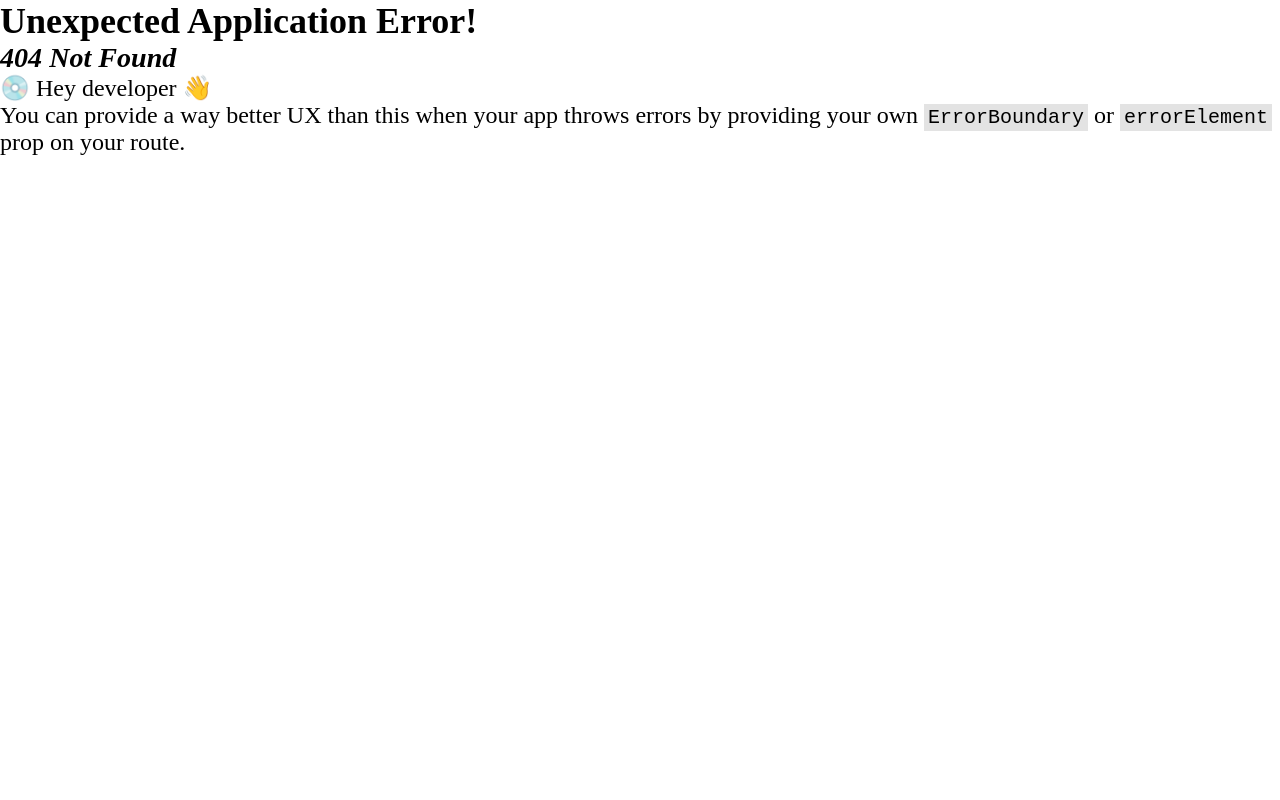
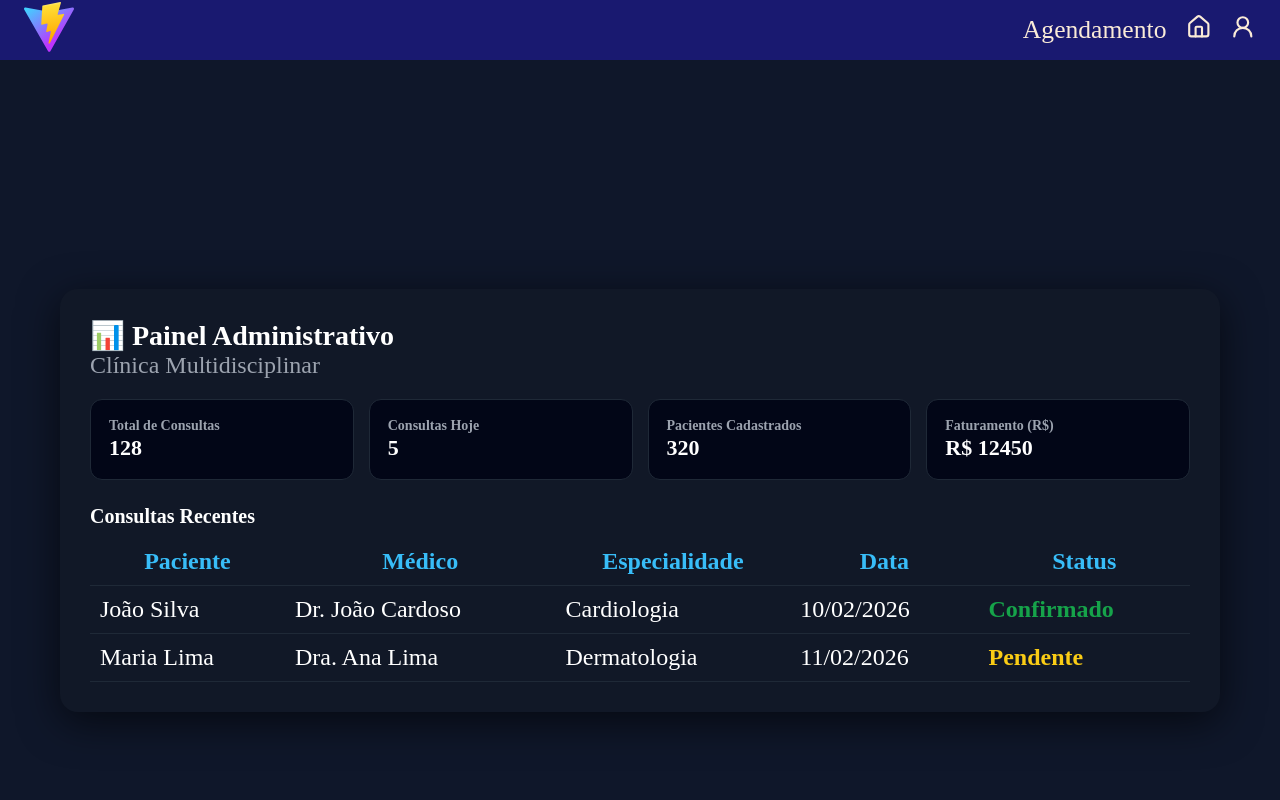
Before and after one commit to vitorsac13/clinica, a React (Vite) app in the folder frontend/: page /dashboard in a window 1280 px wide. Before the commit this address had no page. Shown: the top 800 px of the page. Built offline with nearby package versions, Linux system fonts and the light colour scheme.

Commit message:
Commit page Dashboard

```diff
--- a/frontend/src/main.jsx
+++ b/frontend/src/main.jsx
@@ -8,6 +8,7 @@ import Home from './pages/home/page.jsx'
 import Profile from './pages/profile/page.jsx'
 import Auth from './pages/auth/page.jsx'
 import Appointment from './pages/appointment/page.jsx'
+import Dashboard from "./pages/dashboard/page.jsx"
 
 const pages = createBrowserRouter([
 	{
@@ -18,6 +19,7 @@ const pages = createBrowserRouter([
 			{ path: '/profile', element: <Profile /> },
       		{ path: '/auth', element: <Auth /> },
 			{ path: '/appointment', element: <Appointment /> },
+			{ path: '/dashboard', element: <Dashboard />}
 		]
 	}
 ])
--- /dev/null
+++ b/frontend/src/pages/dashboard/page.jsx
@@ -0,0 +1,78 @@
+import styles from "./page.module.css"
+
+export default function Dashboard() {
+  // SIMULA DADOS DO BACKEND
+  const stats = {
+    totalConsultas: 128,
+    consultasHoje: 5,
+    pacientes: 320,
+    faturamento: 12450,
+  }
+
+  return (
+    <div className={styles.dashboardContainer}>
+      <div className={styles.dashboardCard}>
+
+        <h1 className={styles.dashboardTitle}>📊 Painel Administrativo</h1>
+        <p className={styles.dashboardSubtitle}>Clínica Multidisciplinar</p>
+
+        {/* CARDS DE MÉTRICAS */}
+        <div className={styles.statsGrid}>
+          <div className={styles.statCard}>
+            <h3>Total de Consultas</h3>
+            <span>{stats.totalConsultas}</span>
+          </div>
+
+          <div className={styles.statCard}>
+            <h3>Consultas Hoje</h3>
+            <span>{stats.consultasHoje}</span>
+          </div>
+
+          <div className={styles.statCard}>
+            <h3>Pacientes Cadastrados</h3>
+            <span>{stats.pacientes}</span>
+          </div>
+
+          <div className={styles.statCard}>
+            <h3>Faturamento (R$)</h3>
+            <span>R$ {stats.faturamento}</span>
+          </div>
+        </div>
+
+        {/* TABELA DE CONSULTAS RECENTES */}
+        <h2 className={styles.tableTitle}>Consultas Recentes</h2>
+
+        <table className={styles.table}>
+          <thead>
+            <tr>
+              <th>Paciente</th>
+              <th>Médico</th>
+              <th>Especialidade</th>
+              <th>Data</th>
+              <th>Status</th>
+            </tr>
+          </thead>
+
+          <tbody>
+            <tr>
+              <td>João Silva</td>
+              <td>Dr. João Cardoso</td>
+              <td>Cardiologia</td>
+              <td>10/02/2026</td>
+              <td className={styles.statusConfirmado}>Confirmado</td>
+            </tr>
+
+            <tr>
+              <td>Maria Lima</td>
+              <td>Dra. Ana Lima</td>
+              <td>Dermatologia</td>
+              <td>11/02/2026</td>
+              <td className={styles.statusPendente}>Pendente</td>
+            </tr>
+          </tbody>
+        </table>
+
+      </div>
+    </div>
+  )
+}
--- /dev/null
+++ b/frontend/src/pages/dashboard/page.module.css
@@ -0,0 +1,85 @@
+.dashboardContainer {
+  min-height: 100vh;
+  display: flex;
+  justify-content: center;
+  align-items: center;
+  background: #0f172a;
+  padding: 40px;
+}
+
+.dashboardCard {
+  background: #111827;
+  color: white;
+  padding: 30px;
+  border-radius: 18px;
+  width: 100%;
+  max-width: 1100px;
+  box-shadow: 0 10px 40px rgba(0,0,0,0.6);
+}
+
+.dashboardTitle {
+  font-size: 28px;
+  font-weight: bold;
+}
+
+.dashboardSubtitle {
+  color: #9ca3af;
+  margin-bottom: 20px;
+}
+
+/* GRID DE MÉTRICAS */
+.statsGrid {
+  display: grid;
+  grid-template-columns: repeat(4, 1fr);
+  gap: 15px;
+  margin-bottom: 25px;
+}
+
+.statCard {
+  background: #020617;
+  padding: 18px;
+  border-radius: 12px;
+  border: 1px solid #1f2937;
+}
+
+.statCard h3 {
+  font-size: 14px;
+  color: #9ca3af;
+}
+
+.statCard span {
+  font-size: 22px;
+  font-weight: bold;
+}
+
+/* TABELA */
+.tableTitle {
+  font-size: 20px;
+  margin-bottom: 10px;
+}
+
+.table {
+  width: 100%;
+  border-collapse: collapse;
+}
+
+.table th,
+.table td {
+  padding: 10px;
+  border-bottom: 1px solid #1f2937;
+}
+
+.table th {
+  color: #38bdf8;
+}
+
+/* STATUS */
+.statusConfirmado {
+  color: #16a34a;
+  font-weight: bold;
+}
+
+.statusPendente {
+  color: #facc15;
+  font-weight: bold;
+}
--- a/frontend/src/pages/profile/page.jsx
+++ b/frontend/src/pages/profile/page.jsx
@@ -55,6 +55,7 @@ export default function Profile() {
         navigate("/")
     }
 
+	const handleDashboard = () => navigate("/dashboard")
 	const handleEdit = () => navigate("/admin")
 
 	// GERAR DIAS DO MÊS
@@ -93,10 +94,23 @@ export default function Profile() {
 
 			<div className={styles.profileAction}>
 			{authData?.user?.role === 'admin' && (
-				<button className={`${styles.btn} ${styles.adminBtn}`} onClick={handleEdit}>
-				Admin
+				<>
+				<button
+					className={`${styles.btn} ${styles.adminBtn}`}
+					onClick={handleDashboard}
+				>
+					Dashboard
 				</button>
+
+				<button
+					className={`${styles.btn} ${styles.adminBtn}`}
+					onClick={handleEdit}
+				>
+					Admin
+				</button>
+				</>
 			)}
+
 			<button className={styles.btn} onClick={handleLogout}>
 				Logout
 			</button>
```
